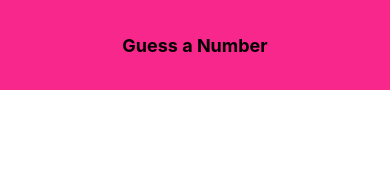
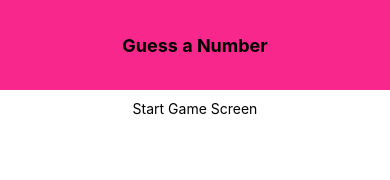
Before and after one commit to yuri-la-torre-ortiz/guessingnumbergame, a React Native app: screen / in a window 390 px wide. Shown: the top 180 px of the page. Built offline with nearby package versions, Linux system fonts and the light colour scheme.

Commit message:
feat: add StartGameScreen

```diff
--- a/App.js
+++ b/App.js
@@ -1,13 +1,14 @@
-import { StatusBar } from "expo-status-bar";
 import React from "react";
 import { StyleSheet, View } from "react-native";
 
 import Header from "./components/Header";
+import StartGameScreen from "./screens/StartGameScreen";
 
 export default function App() {
   return (
     <View>
       <Header title={"Guess a Number"} />
+      <StartGameScreen />
     </View>
   );
 }
--- /dev/null
+++ b/screens/StartGameScreen.js
@@ -0,0 +1,20 @@
+import React from "react";
+import { View, Text, StyleSheet } from "react-native";
+
+const StartGameScreen = () => {
+  return (
+    <View style={styles.screen}>
+      <Text>Start Game Screen</Text>
+    </View>
+  );
+};
+
+export default StartGameScreen;
+
+const styles = StyleSheet.create({
+  screen: {
+    flex: 1,
+    padding: 10,
+    alignItems: "center",
+  },
+});
```
